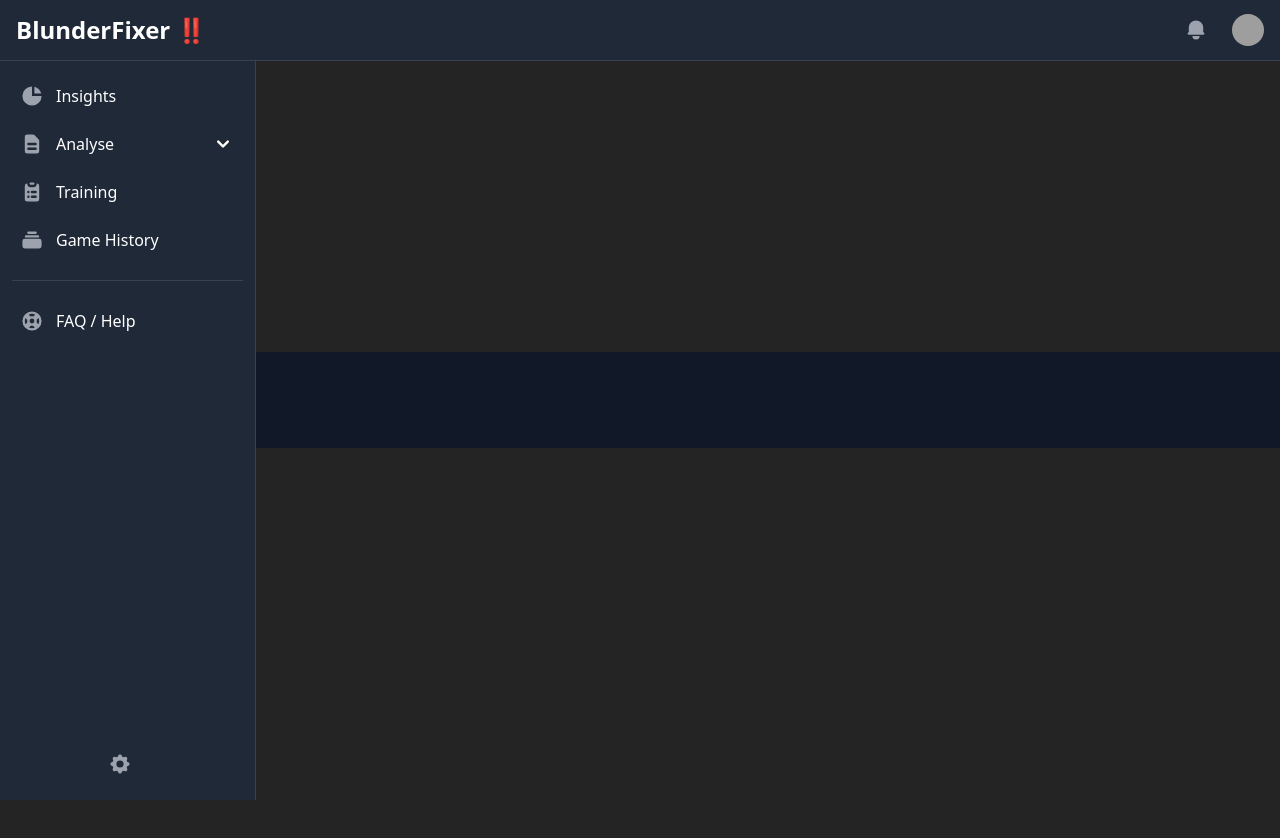
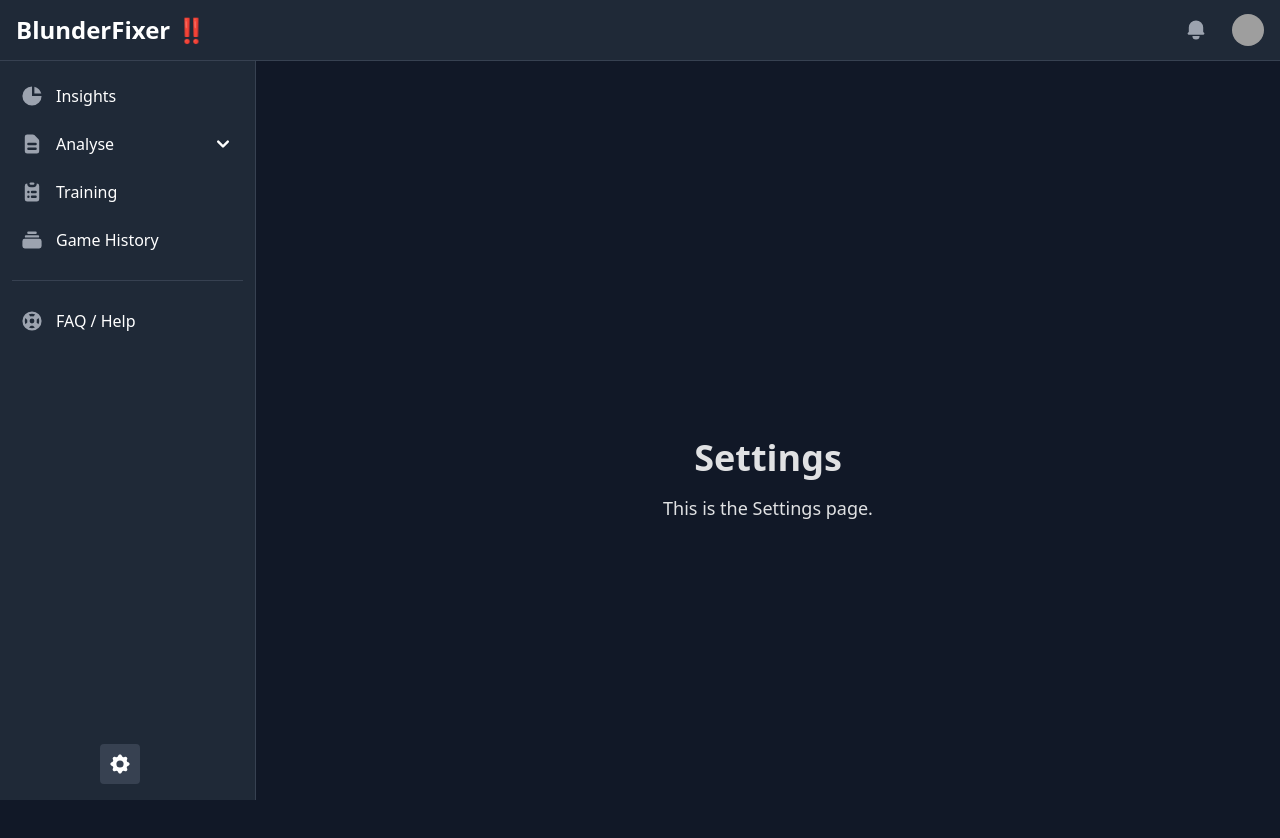
Before and after one commit to mattslight/blunderfixer-react, a React (Vite) app: page /settings in a window 1280 px wide. Shown: the top 838 px of the page. Before the commit the page ends 800 px from the top, so only its background shows below. Built offline with nearby package versions, Linux system fonts and the light colour scheme; grey boxes are pictures that could not be loaded.

Commit message:
add settings to nav

```diff
--- a/src/components/Sidebar.jsx
+++ b/src/components/Sidebar.jsx
@@ -216,25 +216,31 @@ export default function Sidebar() {
     <div
       class="hidden absolute bottom-0 left-0 justify-center p-4 space-x-4 w-full lg:flex bg-white dark:bg-gray-800 z-20"
     >
-      <a
-        href="#"
+      <NavLink
+        to="/settings"
         data-tooltip-target="tooltip-settings"
-        class="inline-flex justify-center p-2 text-gray-500 rounded cursor-pointer dark:text-gray-400 dark:hover:text-white hover:text-gray-900 hover:bg-gray-100 dark:hover:bg-gray-600"
+        className={({ isActive }) =>
+          `inline-flex justify-center p-2 rounded cursor-pointer transition duration-75 group ${
+            isActive
+              ? "text-blue-600 bg-gray-200 dark:text-white dark:bg-gray-700"
+              : "text-gray-500 dark:text-gray-400 hover:text-gray-900 hover:bg-gray-100 dark:hover:text-white dark:hover:bg-gray-600"
+          }`
+        }
       >
         <svg
           aria-hidden="true"
-          class="w-6 h-6"
+          className="w-6 h-6"
           fill="currentColor"
           viewBox="0 0 20 20"
           xmlns="http://www.w3.org/2000/svg"
         >
           <path
-            fill-rule="evenodd"
+            fillRule="evenodd"
             d="M11.49 3.17c-.38-1.56-2.6-1.56-2.98 0a1.532 1.532 0 01-2.286.948c-1.372-.836-2.942.734-2.106 2.106.54.886.061 2.042-.947 2.287-1.561.379-1.561 2.6 0 2.978a1.532 1.532 0 01.947 2.287c-.836 1.372.734 2.942 2.106 2.106a1.532 1.532 0 012.287.947c.379 1.561 2.6 1.561 2.978 0a1.533 1.533 0 012.287-.947c1.372.836 2.942-.734 2.106-2.106a1.533 1.533 0 01.947-2.287c1.561-.379 1.561-2.6 0-2.978a1.532 1.532 0 01-.947-2.287c.836-1.372-.734-2.942-2.106-2.106a1.532 1.532 0 01-2.287-.947zM10 13a3 3 0 100-6 3 3 0 000 6z"
-            clip-rule="evenodd"
-          ></path>
+            clipRule="evenodd"
+          />
         </svg>
-      </a>
+      </NavLink>
       <div
         id="tooltip-settings"
         role="tooltip"
--- /dev/null
+++ b/src/pages/Settings.jsx
@@ -0,0 +1,8 @@
+export default function Help() {
+  return (
+    <div className="flex flex-col items-center justify-center h-screen">
+      <h1 className="text-4xl font-bold mb-4">Settings</h1>
+      <p className="text-lg">This is the Settings page.</p>
+    </div>
+  );
+}
--- a/src/routes/index.jsx
+++ b/src/routes/index.jsx
@@ -6,6 +6,7 @@ import Profile from "../pages/Profile";
 import GameHistory from "../pages/GameHistory";
 import Training from "../pages/Training";
 import Help from "../pages/Help";
+import Settings from "../pages/Settings";
 
 export default function AppRoutes() {
   return (
@@ -17,6 +18,7 @@ export default function AppRoutes() {
       <Route path="/games" element={<GameHistory />} />
       <Route path="/train" element={<Training />} />
       <Route path="/help" element={<Help />} />
+      <Route path="/settings" element={<Settings />} />
     </Routes>
   );
 }
```
